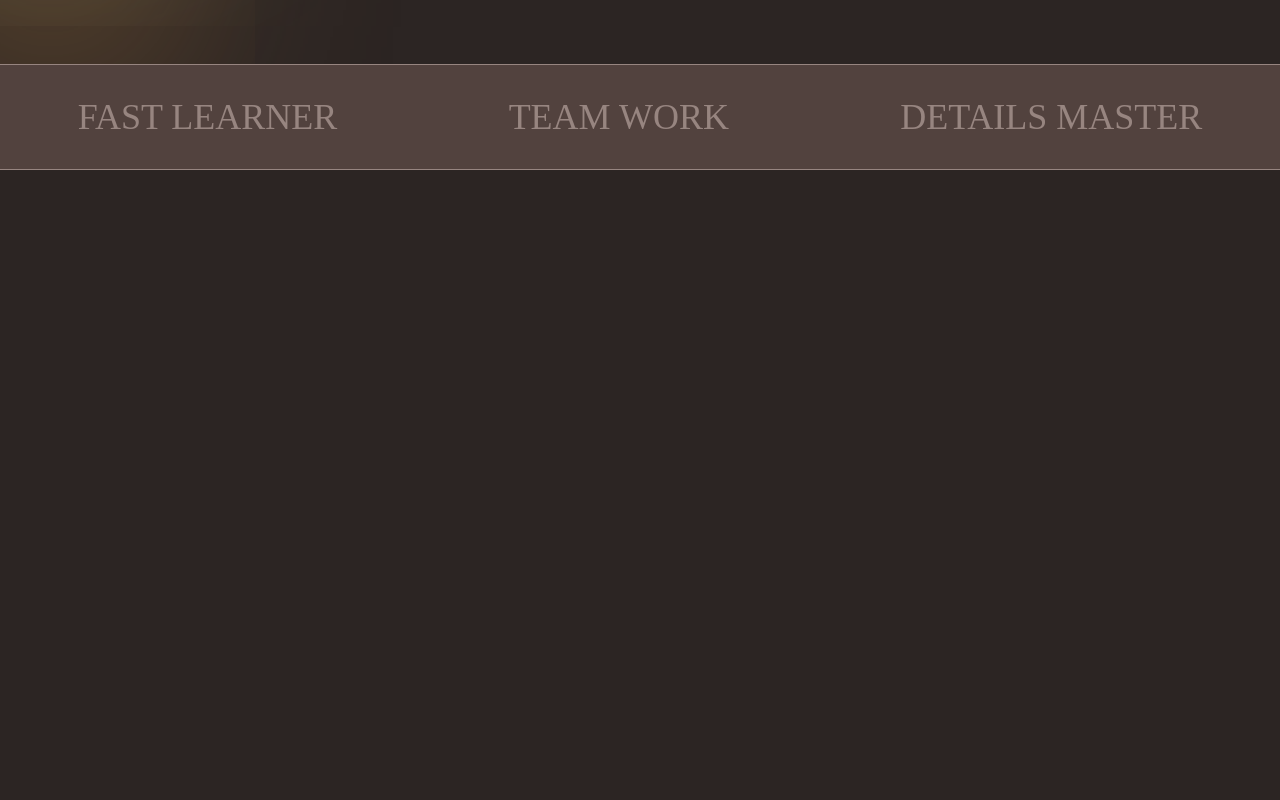
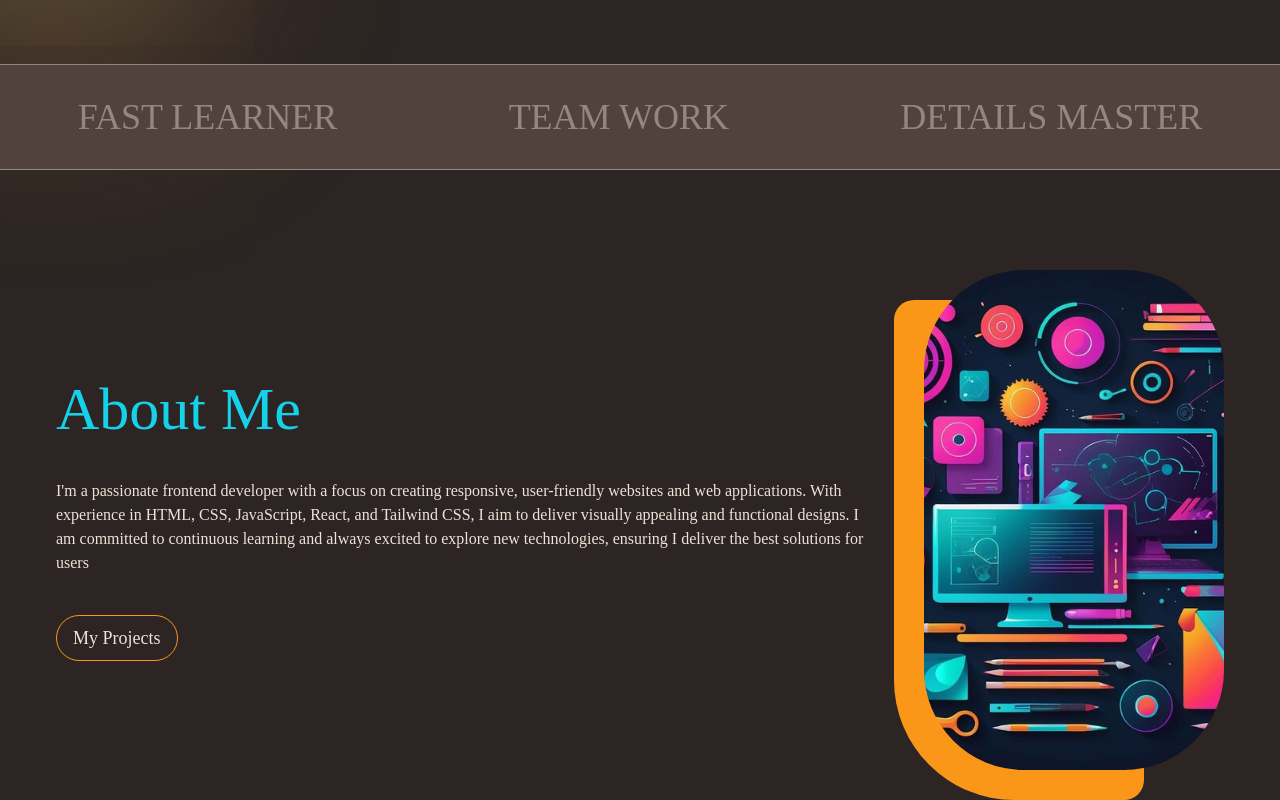
Before and after one commit to i-m-meet/Portfolio, a React (Vite) app: page / in a window 1280 px wide. Shown: the part 737-1537 px from the top of the page. Before the commit the page ends 907 px from the top, so only its background shows below. Built offline with nearby package versions, Linux system fonts and the light colour scheme.

Commit message:
about section complete

```diff
--- a/src/App.jsx
+++ b/src/App.jsx
@@ -1,3 +1,4 @@
+import About from "./components/about/About";
 import Hero from "./components/heroSection/Hero";
 import SubHeroSection from "./components/heroSection/SubHeroSection";
 import Navbar from "./components/navbar/Navbar";
@@ -8,7 +9,7 @@ const App = () =>{
       <Navbar/>
       <Hero/>
       <SubHeroSection/>
-
+      <About/>
     </main>
   );
 }
--- /dev/null
+++ b/src/components/about/About.jsx
@@ -0,0 +1,17 @@
+import AboutImage from "./AboutImage";
+import AboutText from "./AboutText";
+
+const About = () =>{
+  return (
+    <div className="flex md:flex-row sm:flex-col gap-12 px-4 max-w-[1200px] mx-auto mt-[100px] justify-between items-center ">
+        <div className="">
+        <AboutText/>
+        </div>
+        <div className="">
+        <AboutImage/>
+        </div>
+    </div>
+  );
+}
+
+export default About
--- /dev/null
+++ b/src/components/about/AboutImage.jsx
@@ -0,0 +1,15 @@
+
+const AboutImage = () =>{
+  return (
+    <div className="h-[500px] w-[300px] relative">
+    <div  className="h-[500px] w-[300px] rounded-[100px] absolute overflow-hidden">
+        <img src="../../public/images/about-me.jpg" alt="about me image"  className="h-full w-auto object-cover"/>
+    </div>
+    <div className="h-[500px] w-[250px] bg-orange absolute bottom-[-30px] left-[-30px] rounded-bl-[120px] rounded-tr-[120px] rounded-br-[20px] rounded-tl-[20px]  -z-10">
+
+    </div>
+    </div>
+  );
+}
+
+export default AboutImage
--- /dev/null
+++ b/src/components/about/AboutText.jsx
@@ -0,0 +1,12 @@
+
+const AboutText = () =>{
+  return (
+    <div  className="flex flex-col md:items-start sm:items-center md:text-left sm:text-center">
+        <h1 className="text-6xl text-cyan mb-10"> About Me</h1>
+        <p className="text-white">I'm a passionate frontend developer with a focus on creating responsive, user-friendly websites and web applications. With experience in HTML, CSS, JavaScript, React, and Tailwind CSS, I aim to deliver visually appealing and functional designs. I am committed to continuous learning and always excited to explore new technologies, ensuring I deliver the best solutions for users</p>
+        <button className="border border-orange rounded-full py-2 px-4 text-lg flex items-center mt-10 hover:bg-orange transition-all duration-500 cursor-pointer md:self-start sm:self-center text-white hover:text-cyan">My Projects</button>
+    </div>
+  );
+}
+
+export default AboutText
```
